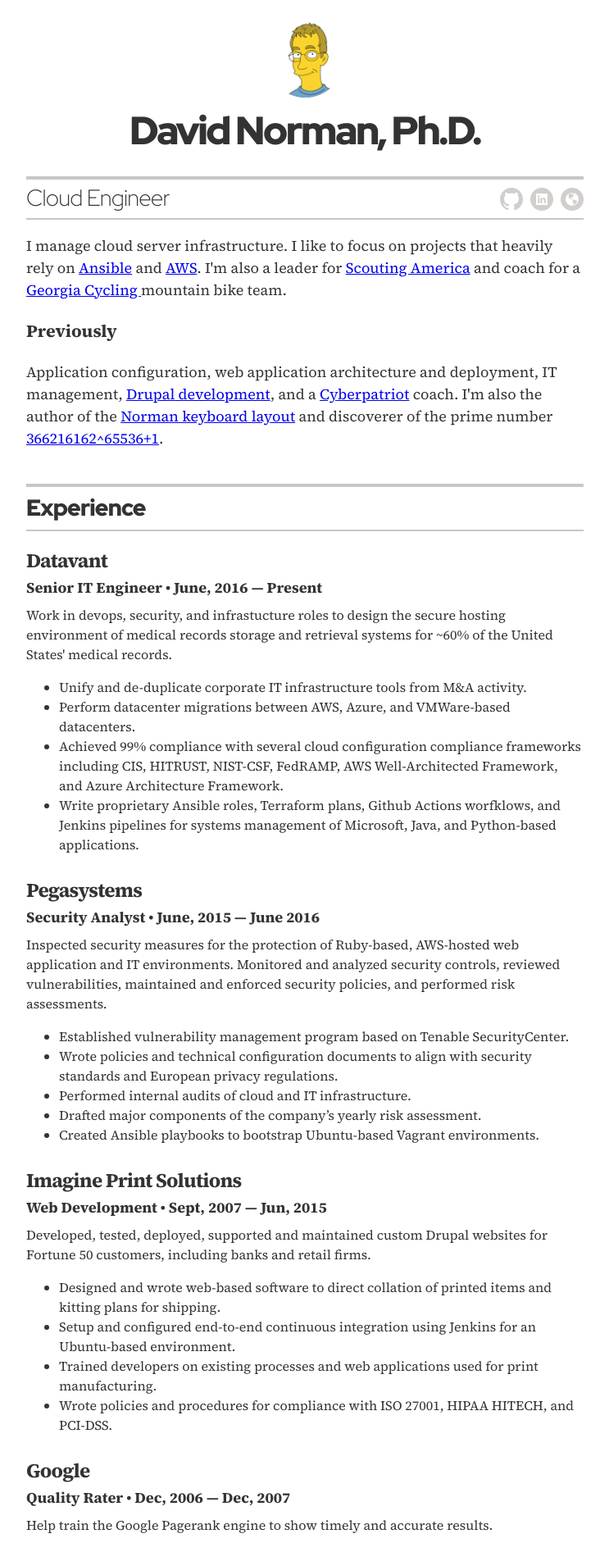
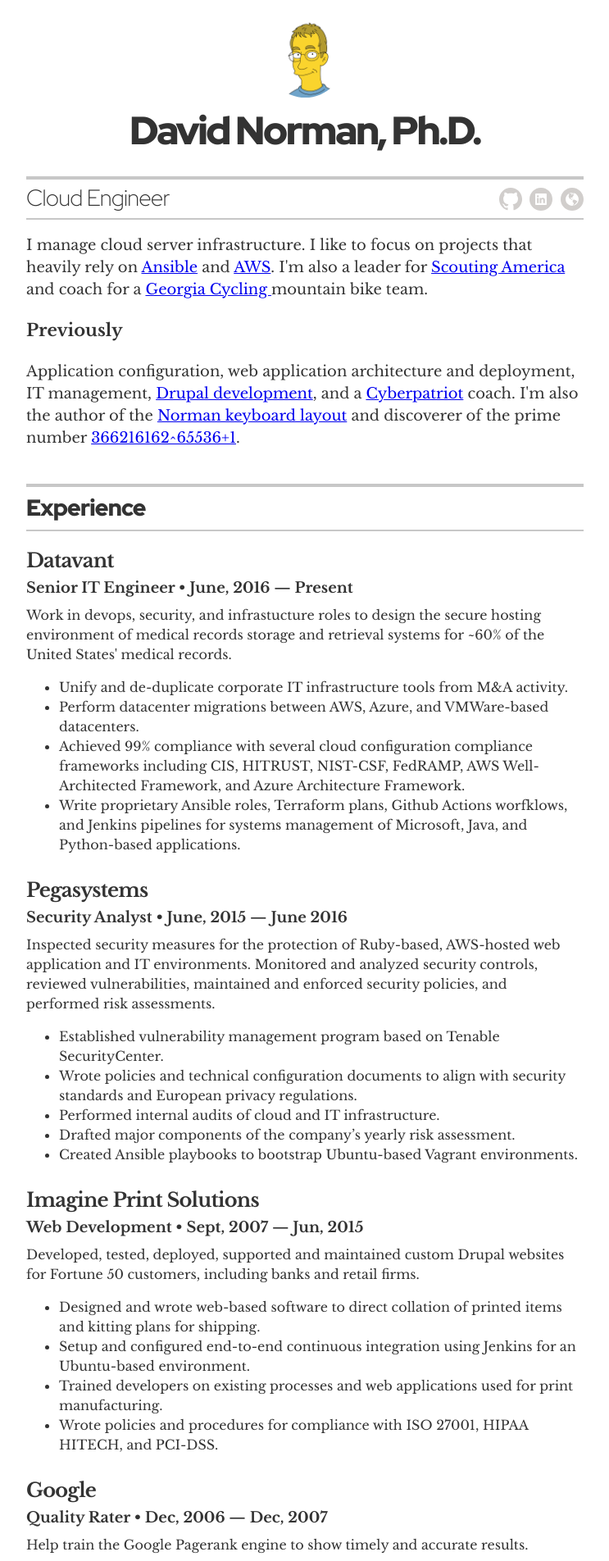
Before and after one commit to deekayen/dkn.github.io, a Jekyll site: the page built from index.html, in a window 1280 px wide. Shown: the top 1904 px of the page at 82% size, without its empty margins (268-1011 px from the left). Built offline with Jekyll 4.4.1, drawn with Linux system fonts in a browser that asks for light colours.

Commit message:
Switch serif font. Fix missing closers in main resume body.

```diff
--- a/_includes/head.html
+++ b/_includes/head.html
@@ -9,7 +9,7 @@
   {% if site.resume_theme == 'default' %}
   <link rel="preconnect" href="https://fonts.googleapis.com">
   <link rel="preconnect" href="https://fonts.gstatic.com" crossorigin>
-  <link href="https://fonts.googleapis.com/css2?family=Red+Hat+Display:wght@300..900&family=Source+Serif+4:opsz,wght@8..60,200..900&display=swap" rel="stylesheet">
+  <link href="https://fonts.googleapis.com/css2?family=Libre+Baskerville:wght@400;700&family=Red+Hat+Display:wght@300..900&display=swap" rel="stylesheet">
   {% endif %}
 
   <meta name="robots" content="noarchive, noimageindex">
--- a/_layouts/resume.html
+++ b/_layouts/resume.html
@@ -245,8 +245,10 @@
 
       <!-- begin Print tip jar -->
       <section class="content-section print-only">
+        <div class="resume-item">
          <script type="text/javascript" src="https://cdnjs.buymeacoffee.com/1.0.0/button.prod.min.js" data-name="bmc-button" data-slug="deekayen" data-color="#FFDD00" data-emoji=""  data-font="Cookie" data-text="Buy me a chocolate bar" data-outline-color="#000000" data-font-color="#000000" data-coffee-color="#ffffff" ></script>
         </div>
+      </section>
       <!-- end Print tip jar -->
     </div>
 
--- a/_sass/_mixins.scss
+++ b/_sass/_mixins.scss
@@ -75,7 +75,7 @@
 }
 
 @mixin serif {
-  font-family: "Source Serif 4", "Minion Pro", Palatino, Georgia, serif;
+  font-family: "Libre Baskerville", "Minion Pro", Palatino, Georgia, serif;
 }
 
 @mixin serif_regular {
```
